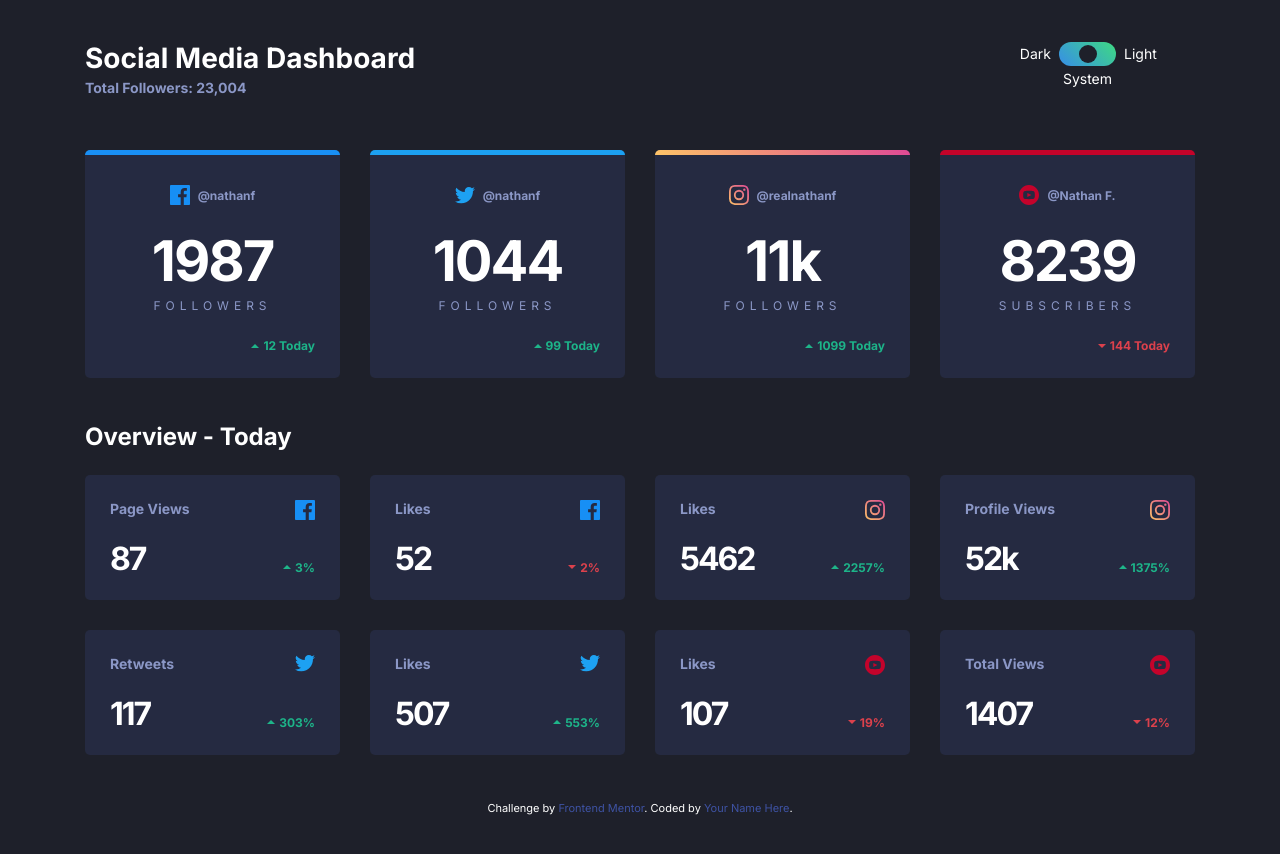
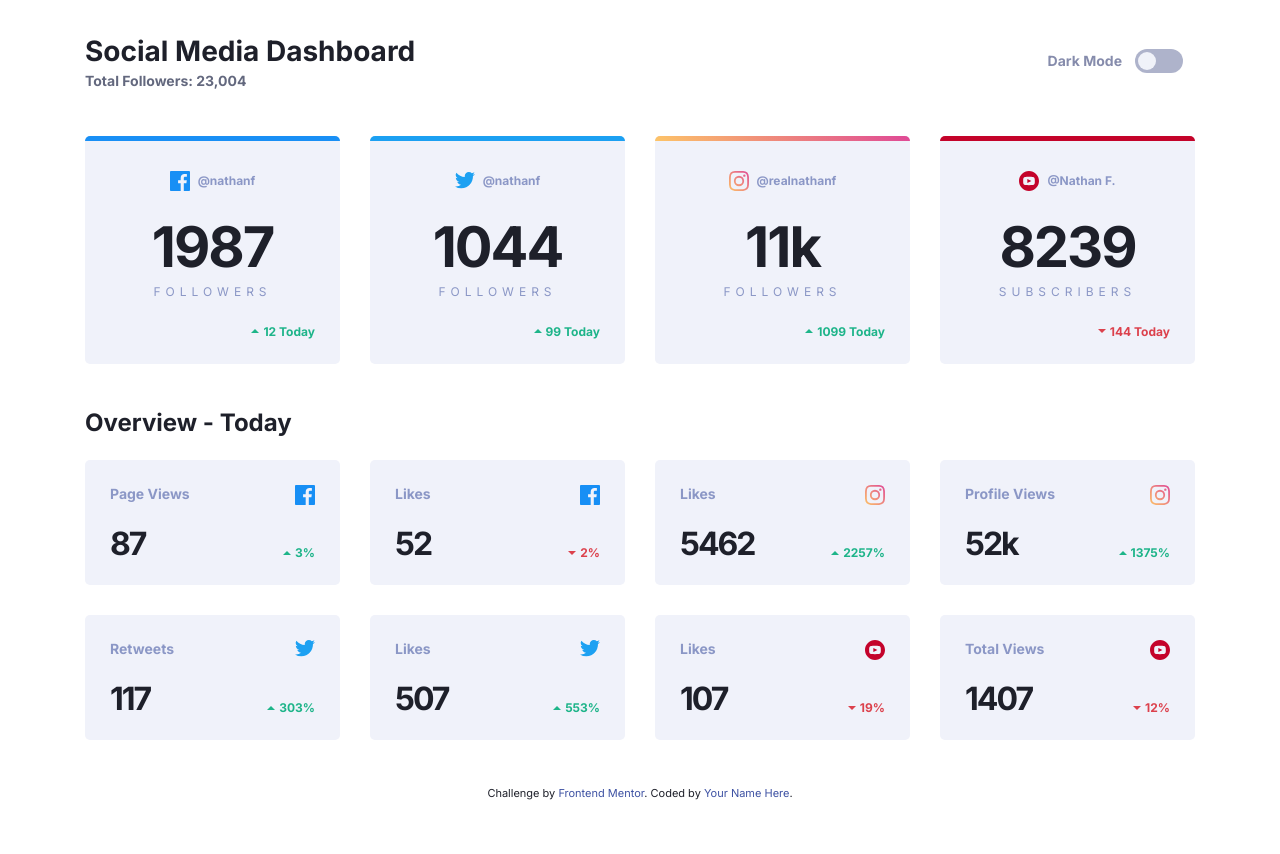
Before and after one commit to sotheanynoun/fem-social-media-dashboard-dark-light-toggle, a website: page index.html in a window 1280 px wide. Before the commit the page ends 815 px from the top, so only its background shows below. Drawn offline with Linux system fonts and the light colour scheme; files that its build step writes are made by us from their sources.

Commit message:
build the toggle logic to manually change light/dark theme

```diff
--- a/app/js/script.js
+++ b/app/js/script.js
@@ -0,0 +1,9 @@
+const radioButtons = document.querySelectorAll(".toggle__wrapper input");
+
+for (let i = 0; i < radioButtons.length; i++) {
+  radioButtons[i].addEventListener("click", (event) => {
+    document.getElementById("dark").checked
+      ? (document.querySelector("body").classList = "dark")
+      : (document.querySelector("body").classList = "light");
+  });
+}
--- a/app/scss/components/card.scss
+++ b/app/scss/components/card.scss
@@ -15,7 +15,7 @@
 .card {
   position: relative;
   overflow: hidden;
-  background: var(--dark-card);
+  background: var(--card-bg);
   color: var(--dark-text1);
   text-align: center;
   padding: rem(25);
@@ -24,7 +24,7 @@
   cursor: pointer;
 
   &:hover {
-    background: var(--dark-card-hover);
+    background: var(--card-hover);
   }
 
   &--facebook {
@@ -93,7 +93,7 @@
     margin-bottom: rem(25);
   }
   &__count {
-    color: var(--light-bg);
+    color: var(--text-color);
     font-weight: 700;
     line-height: 1;
     letter-spacing: rem(-2);
--- a/app/scss/components/header.scss
+++ b/app/scss/components/header.scss
@@ -19,7 +19,7 @@
   &__subtitle {
     font-size: rem(14);
     font-weight: 700;
-    color: var(--dark-text1);
+    color: var(--text-color2);
   }
   &__toggle {
     margin-left: auto;
--- a/app/scss/components/toggle.scss
+++ b/app/scss/components/toggle.scss
@@ -2,41 +2,29 @@
 
 .toggle {
   display: grid;
-  grid-template-columns: repeat(3, 1fr);
-  grid-template-rows: repeat(2, 1fr);
+  grid-template-columns: 1fr 3rem;
   border: none;
-  gap: rem(4.8) rem(8);
+  margin: 0;
 
   label {
     font-size: rem(14);
-    align-self: center;
+    font-weight: 700;
+    color: var(--toggle);
     &[for="dark"] {
-      grid-column: 1 / 2;
-      justify-self: end;
-    }
-    &[for="system"] {
-      grid-column: 1 / 4;
-      grid-row: 2 /3;
-      justify-self: center;
-      align-self: start;
-    }
-    &[for="light"] {
-      grid-column: 3 / 4;
-      justify-self: start;
+      line-height: rem(24);
+      margin-right: rem(13);
     }
   }
 
   &__wrapper {
     position: relative;
     height: rem(24);
-    grid-column: 2 / 3;
-    grid-row: 1/2;
   }
   input[type="radio"] {
     opacity: 0;
     margin: 0 rem(-2) 0 rem(-2);
     width: rem(20);
-    height: rem(20);
+    height: rem(24);
 
     &:focus ~ .toggle__button {
       border: 2px solid white;
@@ -50,11 +38,7 @@
     width: 100%;
     position: absolute;
     top: 0;
-    background: linear-gradient(
-      225deg,
-      var(--toggle-bg-end) 0%,
-      var(--toggle-bg-start) 98.02%
-    );
+    background: var(--toggle-bg);
     pointer-events: none;
   }
   &__button {
@@ -65,7 +49,7 @@
     width: rem(18);
     height: rem(18);
     border-radius: 50%;
-    background-color: var(--dark-bg);
+    background-color: var(--toggle-button-light);
     transition: all 150ms ease-in-out;
   }
   #light:checked ~ .toggle__button {
--- a/app/scss/globals/boilerplate.scss
+++ b/app/scss/globals/boilerplate.scss
@@ -11,6 +11,15 @@ body {
   margin: 0;
   padding: 0;
   font-family: var(--font-enter);
-  background: var(--dark-bg);
-  color: var(--dark-text2);
+  background: var(--background);
+  color: var(--text-color);
+  min-height: 150vh;
 }
+.visually-hidden {
+  position: absolute;
+  left: -10000px;
+  top: auto;
+  width: 1px;
+  height: 1px;
+  overflow: hidden;
+}
--- a/app/scss/globals/colors.scss
+++ b/app/scss/globals/colors.scss
@@ -7,8 +7,11 @@
   --instagram-middle: hsl(5, 77%, 71%);
   --instagram-end: hsl(329, 70%, 58%);
   --youtube: hsl(348, 97%, 39%);
+  --toggle-bg-light: hsl(230, 22%, 74%);
   --toggle-bg-start: hsl(210, 78%, 56%);
   --toggle-bg-end: hsl(146, 68%, 55%);
+  --toggle-light: hsl(230, 19%, 60%);
+  --toggle-button-light: hsl(228, 46%, 96%);
   --toggle: hsl(230, 22%, 74%);
   --dark-bg: hsl(230, 17%, 14%);
   --dark-top-bg: hsl(232, 19%, 15%);
@@ -20,6 +23,57 @@
   --light-bg: hsl(0, 0%, 100%);
   --light-top-bg: hsl(225, 100%, 98%);
   --light-card: hsl(227, 47%, 96%);
+  --light-card-hover: hsl(228, 33%, 91%);
   --light-text1: hsl(228, 12%, 44%);
   --light-text2: hsl(230, 17%, 14%);
+  --background: var(--light-bg);
+  --text-color: var(--light-text2);
+  --text-color2: var(--light-text1);
+  --card-bg: var(--light-card);
+  --card-hover: var(--light-card-hover);
+  --toggle: var(--toggle-light);
+  --toggle-bg: var(--toggle-bg-light);
+  --toggle-button: var(--toggle-button-light);
 }
+
+@media (prefers-color-scheme: dark) {
+  :root {
+    --background: var(--dark-bg);
+    --text-color: var(--dark-text2);
+    --text-color2: var(--dark-text1);
+    --card-bg: var(--dark-card);
+    --card-hover: var(--dark-card-hover);
+    --toggle: var(--light-bg);
+    --toggle-bg: linear-gradient(
+      225deg,
+      var(--toggle-bg-end) 0%,
+      var(--toggle-bg-start) 98.02%
+    );
+    --toggle-button: var(--dark-bg);
+  }
+}
+
+body.dark {
+  --background: var(--dark-bg);
+  --text-color: var(--dark-text2);
+  --text-color2: var(--dark-text1);
+  --card-bg: var(--dark-card);
+  --card-hover: var(--dark-card-hover);
+  --toggle: var(--light-bg);
+  --toggle-bg: linear-gradient(
+    225deg,
+    var(--toggle-bg-end) 0%,
+    var(--toggle-bg-start) 98.02%
+  );
+  --toggle-button: var(--dark-bg);
+}
+body.light {
+  --background: var(--light-bg);
+  --text-color: var(--light-text2);
+  --text-color2: var(--light-text1);
+  --card-bg: var(--light-card);
+  --card-hover: var(--light-card-hover);
+  --toggle: var(--toggle-light);
+  --toggle-bg: var(--toggle-bg-light);
+  --toggle-button: var(--toggle-button-light);
+}
--- a/index.html
+++ b/index.html
@@ -47,17 +47,17 @@
         aria-label="theme toggle "
         role="radiogroup"
       >
+        <label for="dark"
+          >Dark Mode <span class="visually-hidden">On</span></label
+        >
         <div class="toggle__wrapper">
           <input type="radio" name="theme" id="dark" />
-          <input type="radio" name="theme" id="system" checked />
           <input type="radio" name="theme" id="light" />
           <span aria-hidden="true" class="toggle__background"></span>
           <span aria-hidden="true" class="toggle__button"></span>
         </div>
-        <label for="dark">Dark</label>
-        <label for="system">System</label>
 
-        <label for="light">Light</label>
+        <label for="light" class="visually-hidden">Dark Mode Off</label>
       </fieldset>
     </header>
     <main>
```
Also changed, not shown: dist/script.js, dist/style.css, 2 other files.
